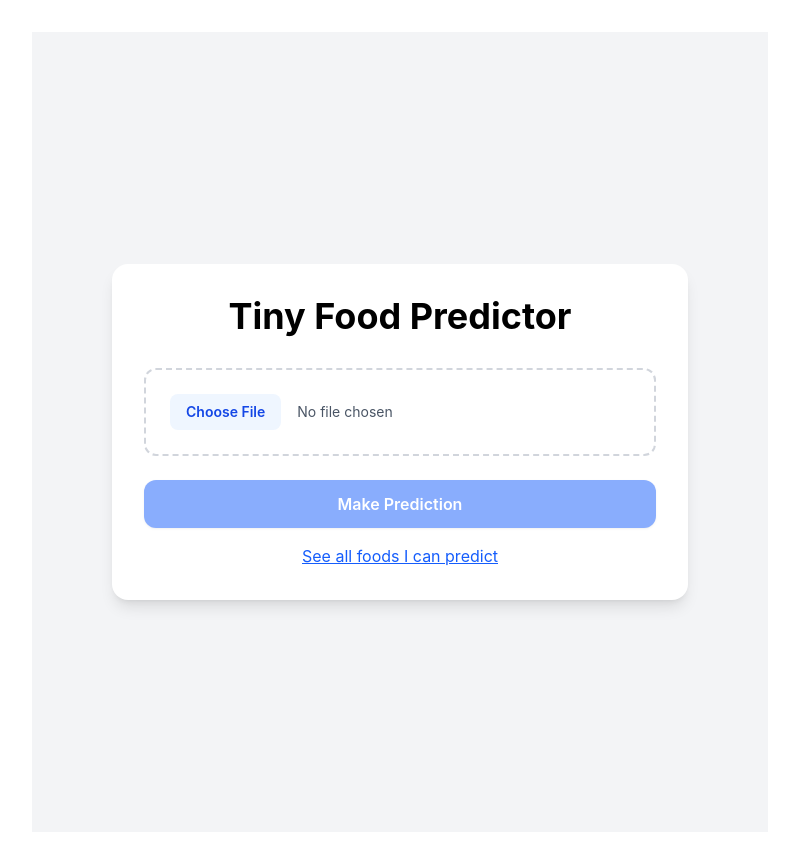
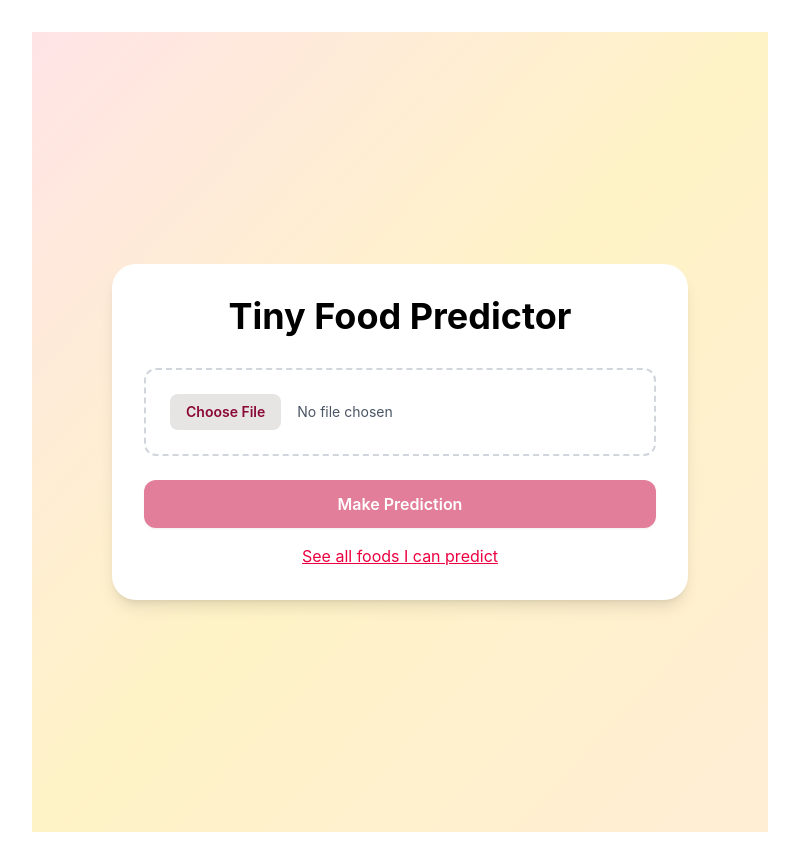
Before and after one commit to rumog/PizzaSteakSushiWebsite, a React (Vite) app: page / in a window 1280 px wide. Shown: the whole page, without its empty margins (240-1039 px from the left). Built offline with nearby package versions, Linux system fonts and the light colour scheme; no server answers.

Commit message:
add some experimentation with styling

```diff
--- a/src/App.tsx
+++ b/src/App.tsx
@@ -26,13 +26,13 @@ function App() {
   }, [])
 
   return (
-    <main className="min-h-screen bg-gray-100 flex items-center justify-center p-6">
-      <div className="w-full max-w-xl bg-white rounded-2xl shadow-lg p-8">
+    <main className="min-h-screen bg-gradient-to-tl from-orange-100 via-amber-100 to-rose-100 flex items-center justify-center p-6">
+      <div className="w-full max-w-xl bg-white rounded-3xl shadow-lg p-8">
         <h1 className="text-4xl font-bold text-center mb-8">Tiny Food Predictor</h1>
         <ImageUploader onResult={setResult} />
         <button
           onClick={() => setShowFoodList(true)}
-          className="mt-4 text-blue-600 underline hover:text-blue-800"
+          className="mt-4 text-rose-600 underline hover:text-blue-800"
         >
           See all foods I can predict
         </button>
--- a/src/components/FoodListPopup.tsx
+++ b/src/components/FoodListPopup.tsx
@@ -15,7 +15,16 @@ export function FoodListPopup({ foods, open, onClose }: FoodListPopupProps) {
       <div className="fixed inset-0 bg-black/30 z-40" onClick={onClose} />
 
       <section className="fixed top-20 left-1/2 -translate-x-1/2 z-50 w-80 rounded-xl bg-white shadow-2xl">
-        <div className="flex justify-between items-center border-b p-4">
+        <div
+          className="
+          flex
+          justify-between
+          items-center
+          p-4
+          bg-orange-50
+          rounded-t-xl
+        "
+        >
           <h2 className="text-lg font-bold">Foods I Can Predict:</h2>
 
           <button onClick={onClose} className="text-xl hover:text-red-500" aria-label="Close">
--- a/src/components/ImageUploader.tsx
+++ b/src/components/ImageUploader.tsx
@@ -61,12 +61,12 @@ export function ImageUploader({ onResult }: ImageUploaderProps) {
           file:mr-4
           file:rounded-lg
           file:border-0
-          file:bg-blue-50
+          file:bg-stone-200
           file:px-4
           file:py-2
           file:font-semibold
-          file:text-blue-700
-          hover:file:bg-blue-100
+          file:text-rose-900
+          hover:file:bg-stone-300
         "
         />
       </div>
@@ -102,14 +102,14 @@ export function ImageUploader({ onResult }: ImageUploaderProps) {
         className="
         w-full
         rounded-xl
-        bg-blue-600
+        bg-rose-700
         px-6
         py-3
         font-semibold
         text-white
         shadow
         transition
-        hover:bg-blue-700
+        hover:bg-rose-700
         disabled:cursor-not-allowed
         disabled:opacity-50
       "
--- a/src/components/InferenceResult.tsx
+++ b/src/components/InferenceResult.tsx
@@ -10,7 +10,7 @@ export function InferenceResult({ label, confidence }: InferenceResultProps) {
 
   const emoji = getPredictionEmoji(label)
   return (
-    <section className="prediction-card">
+    <section className="mt-8 p-6 rounded-xl bg-stone-100 border border-rose-200">
       <h2>
         Prediction: {emoji} {label}!
       </h2>
```
